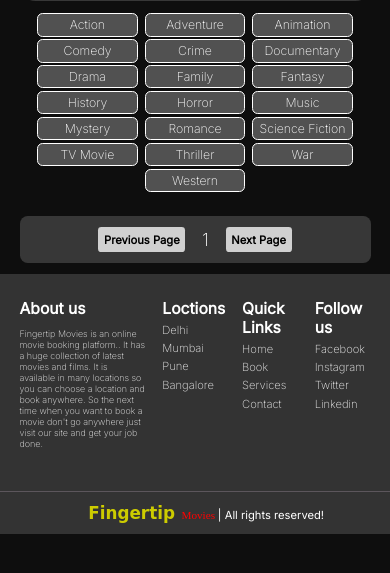
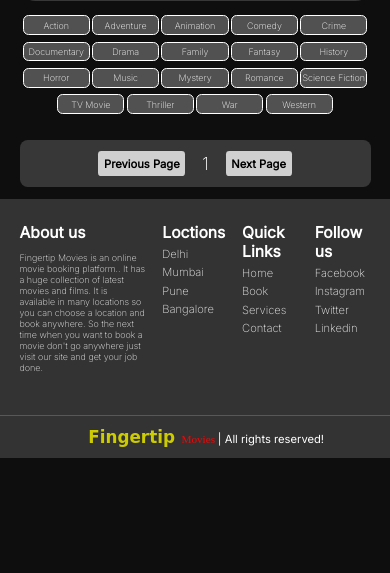
Before and after one commit to anandprakash01/fingertip-movies, a plain HTML site: page index.html in a window 390 px wide. Shown: the part 89-662 px from the top of the page. Drawn offline with Linux system fonts and the light colour scheme; no server answers; a web font is replaced by a local one.

Commit message:
responsive

```diff
--- a/styles.css
+++ b/styles.css
@@ -109,13 +109,13 @@ body{
     justify-content: center;
 }
 .genres-types {
-    width: 9rem;
+    width: 6rem;
     border-radius: 0.5rem;
-    padding: 0.3rem 0.5rem;
+    padding: 0.3rem 0;
     background-color: #515151;
-    font-size: 1.1rem;
+    font-size: .8rem;
     border: 0.1rem solid white;
-    margin: 0.1rem 0.3rem;
+    margin: 0.3rem 0.1rem;
     color: white;
     text-align: center;
     cursor: pointer;
```
